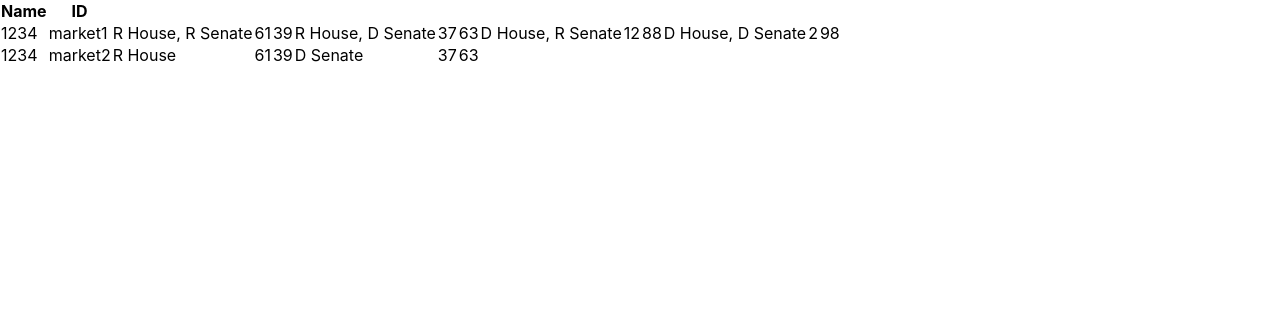
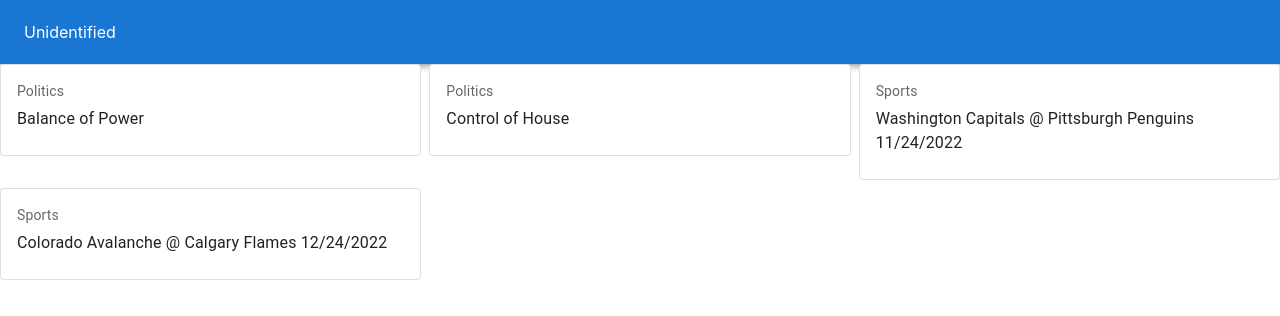
Before and after one commit to 123sld/unidentified, a React (Create React App) app in the folder frontend/: page / in a window 1280 px wide. Shown: the top 316 px of the page. Built offline with nearby package versions, Linux system fonts and the light colour scheme.

Commit message:
Start using material UI

```diff
--- a/frontend/package.json
+++ b/frontend/package.json
@@ -4,6 +4,9 @@
   "private": true,
   "dependencies": {
     "@apollo/client": "^3.7.0",
+    "@emotion/react": "^11.10.4",
+    "@emotion/styled": "^11.10.4",
+    "@mui/material": "^5.10.10",
     "@testing-library/jest-dom": "^5.16.5",
     "@testing-library/react": "^13.4.0",
     "@testing-library/user-event": "^13.5.0",
--- a/frontend/src/App.js
+++ b/frontend/src/App.js
@@ -1,10 +1,14 @@
 import logo from './logo.svg';
 import './App.css';
+import { CardContent, Card, Typography, Grid } from '@mui/material';
+import NavBar from './components/NavBar'
+import {React, Component } from "react";
 
 var markets = [
     {
         "id": 1234,
-    "name": "market1",
+        "name": "Balance of Power",
+        "category": "Politics",
         "outcomes": [
             {
                 "name": "R House, R Senate",
@@ -30,7 +34,8 @@
     },
     {
         "id": 1234,
-    "name": "market2",
+        "name": "Control of House",
+        "category": "Politics",
         "outcomes": [
             {
                 "name": "R House",
@@ -43,30 +48,69 @@
                 "no_price": 63
             }
         ]
+    },
+    {
+        "id": 5555,
+        "name": "Washington Capitals @ Pittsburgh Penguins 11/24/2022",
+        "category": "Sports",
+        "outcomes": [
+            {
+                "name": "Washington Capitals Win",
+                "yes_price": 50,
+                "no_price": 50
+            },
+            {
+                "name": "Pittsburgh Penguins Win",
+                "yes_price": 50,
+                "no_price": 50
+            }
+        ]
+    },
+    {
+        "id": 5555,
+        "name": "Colorado Avalanche @ Calgary Flames 12/24/2022",
+        "category": "Sports",
+        "outcomes": [
+            {
+                "name": "Colorado Avalanche Win",
+                "yes_price": 50,
+                "no_price": 50
+            },
+            {
+                "name": "Calgary Flames Win",
+                "yes_price": 50,
+                "no_price": 50
+            }
+        ]
     }
 ];
 
-function App() {
+class App extends Component {
+    render() {
         return (
+                <>
+                <NavBar />
                 <div>
-      <tbody>
-        <tr>
-          <th>Name</th>
-          <th>ID</th>
-        </tr>
-        {markets.map((markets, index) => (
-          <tr key={index}>
-            <td>{markets.id}</td>
-            <td>{markets.name}</td>
-                {markets.outcomes.map((outcomes, index) => (
-                    <><td>{outcomes.name}</td><td>{outcomes.yes_price}</td><td>{outcomes.no_price}</td></>
-                ))}
-            <td>{markets.outcomes.yes_price}</td>
-          </tr>
-        ))}
-      </tbody>
+                <Grid container direction="row" spacing={1} alignItems="stretch">
+                {
+                    markets.map((market, index) => (
+                            <Grid item xs={4}>
+                      <Card sx= {{ minWidth: 275 }} variant="outlined">
+                      <CardContent>
+                      <Typography sx={{ fontSize: 14 }} color="text.secondary" gutterBottom>
+                      {market.category}
+                      </Typography>
+                      <Typography>{market.name}</Typography>
+                      </CardContent>
+                            </Card>
+                            </Grid>
+              ))
+                }
+            </Grid>
             </div>
-  );
+                </>
+        )
+    }
 }
 
 export default App;
--- /dev/null
+++ b/frontend/src/components/NavBar.js
@@ -0,0 +1,20 @@
+import React from 'react';
+import AppBar from '@mui/material/AppBar';
+import Toolbar from '@mui/material/Toolbar';
+import Typography from '@mui/material/Typography';
+
+const NavBar = () => {
+    return(
+            <div>
+            <AppBar position="static">
+            <Toolbar>
+            <Typography variant="title" color="inherit">
+            Unidentified
+            </Typography>
+            </Toolbar>
+            </AppBar>
+            </div>
+    )
+}
+
+export default NavBar;
```
Also changed, not shown: 1 other file (tests, documents, lock files or other folders). Lines whose indentation alone changed are shown as unchanged.
